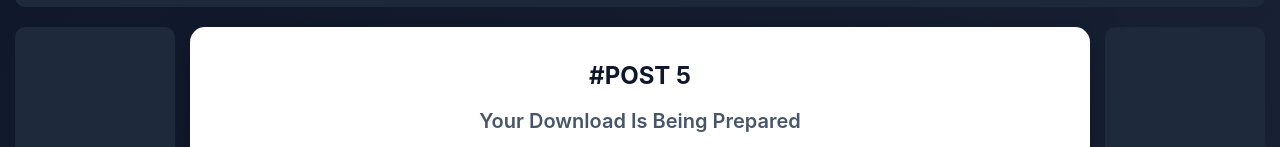
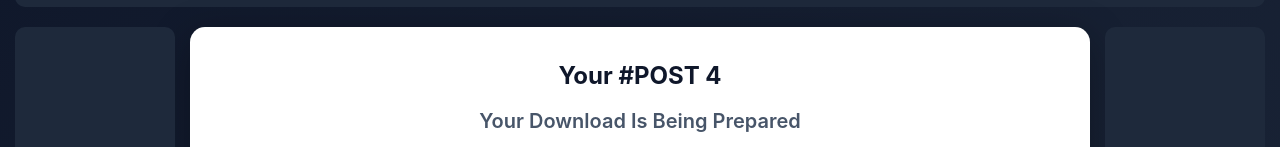
Before and after one commit to mlwbd-telegram/download-site, a plain HTML site: page post4.html in a window 1280 px wide. Shown: the part 217-364 px from the top of the page. Drawn offline with Linux system fonts and the light colour scheme; a web font is replaced by a local one.

Commit message:
Update post4.html

```diff
--- a/post4.html
+++ b/post4.html
@@ -670,7 +670,7 @@
 
             <div class="content-center">
                 <div class="content-header">
-                    <h1 class="content-title">#POST 5</h1>
+                    <h1 class="content-title">Your #POST 4</h1>
                     <h2 class="content-subtitle-title">Your Download Is Being Prepared</h2>
                     <p class="content-subtitle">Please wait while we generate your secure download link. This process ensures fast and safe downloads for all users.</p>
                 </div>
```
